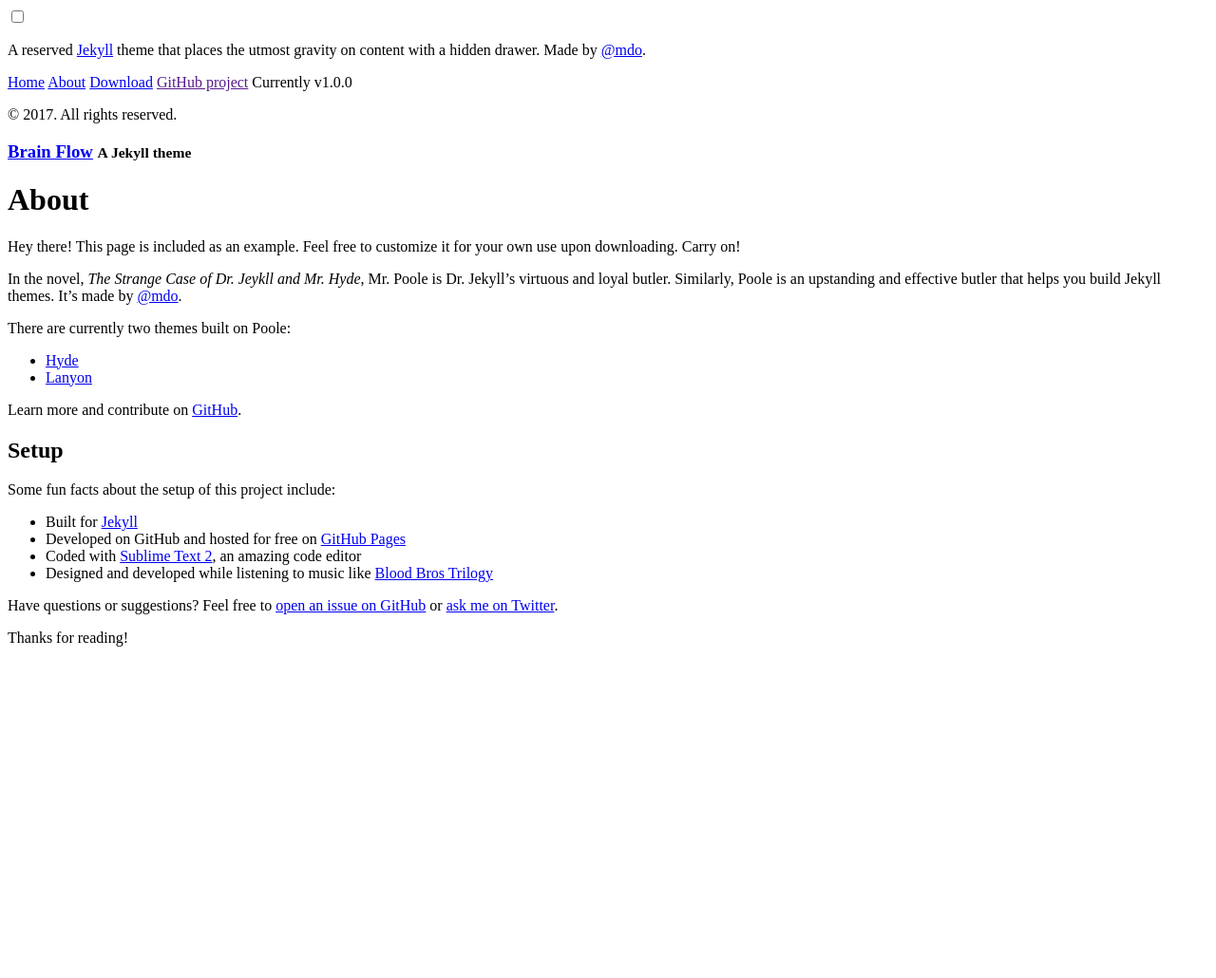
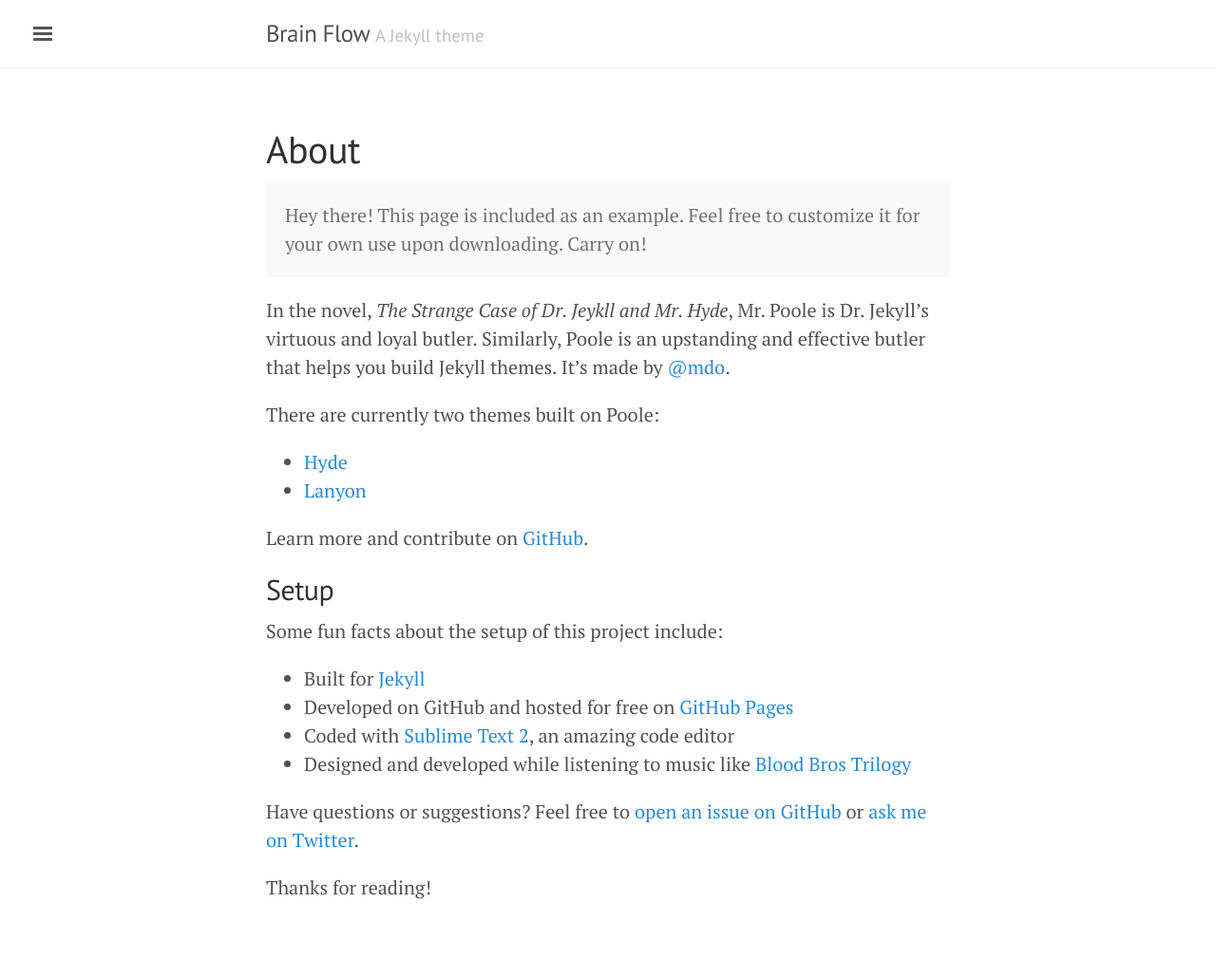
Before and after one commit to bjchia/bjchia.github.io, a Jekyll site: the page built from about.md, in a window 1280 px wide. Shown: the whole page at 95% size. Built offline with Jekyll 4.4.1, drawn with Linux system fonts in a browser that asks for light colours; before the commit the page ends 900 px from its top, so only the background shows below that.

Commit message:
changed back cause it failed

```diff
--- a/_config.yml
+++ b/_config.yml
@@ -7,7 +7,7 @@ title:               Brain Flow
 tagline:             'A Jekyll theme'
 description:         'A reserved <a href="http://jekyllrb.com" target="_blank">Jekyll</a> theme that places the utmost gravity on content with a hidden drawer. Made by <a href="https://twitter.com/mdo" target="_blank">@mdo</a>.'
 url:                 http://lanyon.getpoole.com
-baseurl:             'bjchia.github.io/brainFlow.html'
+baseurl:             ''
 paginate:            5
 
 # About/contact
```
